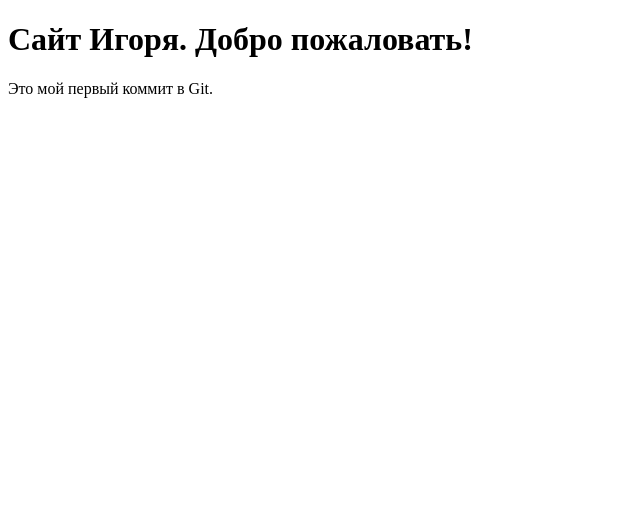
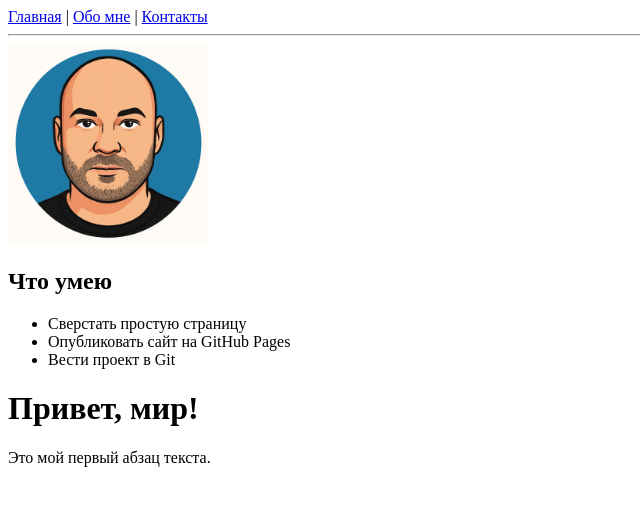
Before and after one commit to ivgprogress-eng/my_site, a plain HTML site: page index.html in a window 1280 px wide. Shown: the whole page, without its empty margins (0-640 px from the left). Drawn offline with Linux system fonts and the light colour scheme.

Commit message:
Слил локальные правки с устройства B

```diff
--- a/index.html
+++ b/index.html
@@ -5,7 +5,21 @@
   <title>Мой первый сайт</title>
 </head>
 <body>
-  <h1>Сайт Игоря. Добро пожаловать!</h1>
-  <p>Это мой первый коммит в Git.</p>
+  <nav>
+  <a href="index.html">Главная</a> |
+  <a href="about.html">Обо мне</a> |
+  <a href="contacts.html">Контакты</a>
+</nav>
+<hr>
+<img src="img/avatar.png" alt="Фото Игоря" width="200">
+<h2>Что умею</h2>
+<ul>
+  <li>Сверстать простую страницу</li>
+  <li>Опубликовать сайт на GitHub Pages</li>
+  <li>Вести проект в Git</li>
+</ul>
+
+  <h1>Привет, мир!</h1>
+  <p>Это мой первый абзац текста.</p>
 </body>
 </html>
```
Also changed, not shown: about.html (added, +11 -0 lines), contacts.html (added, +4 -0 lines), img/avatar.png (added), Новый текстовый документ.txt (added), 1 other file.
